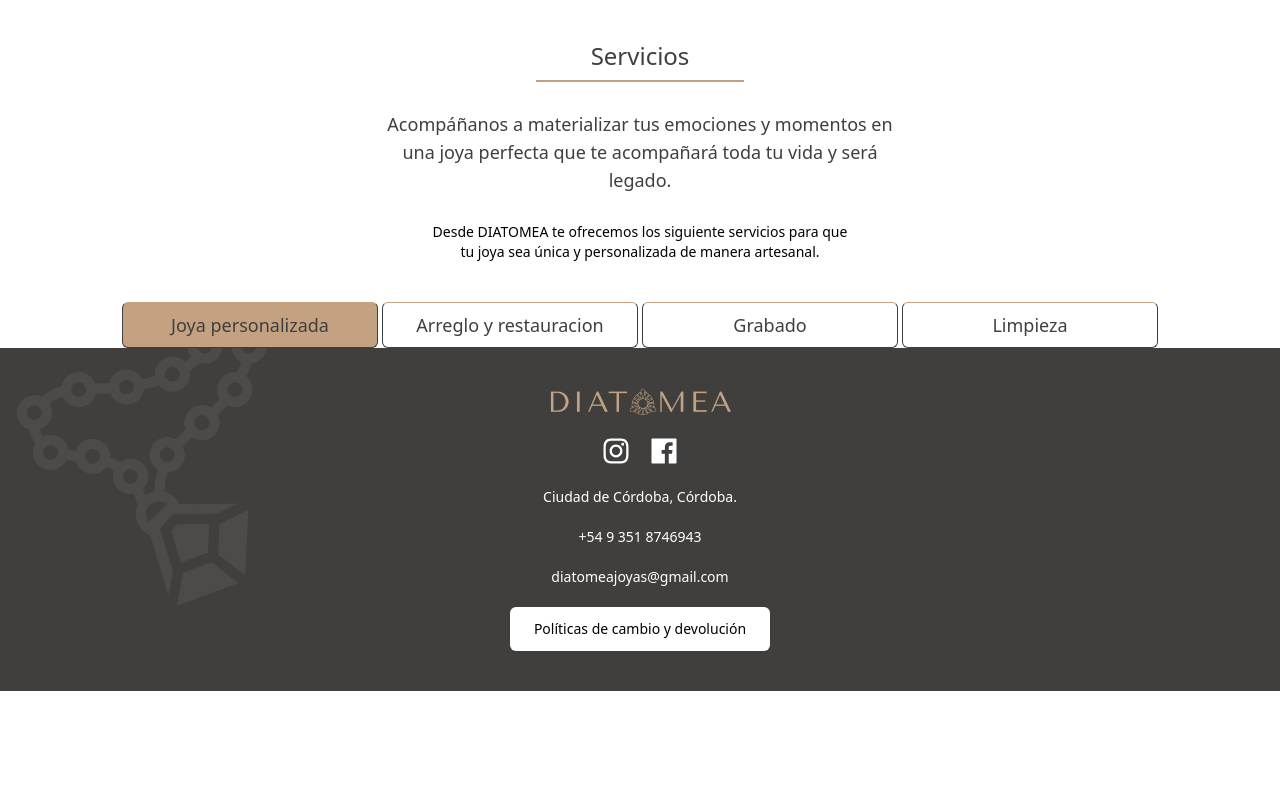
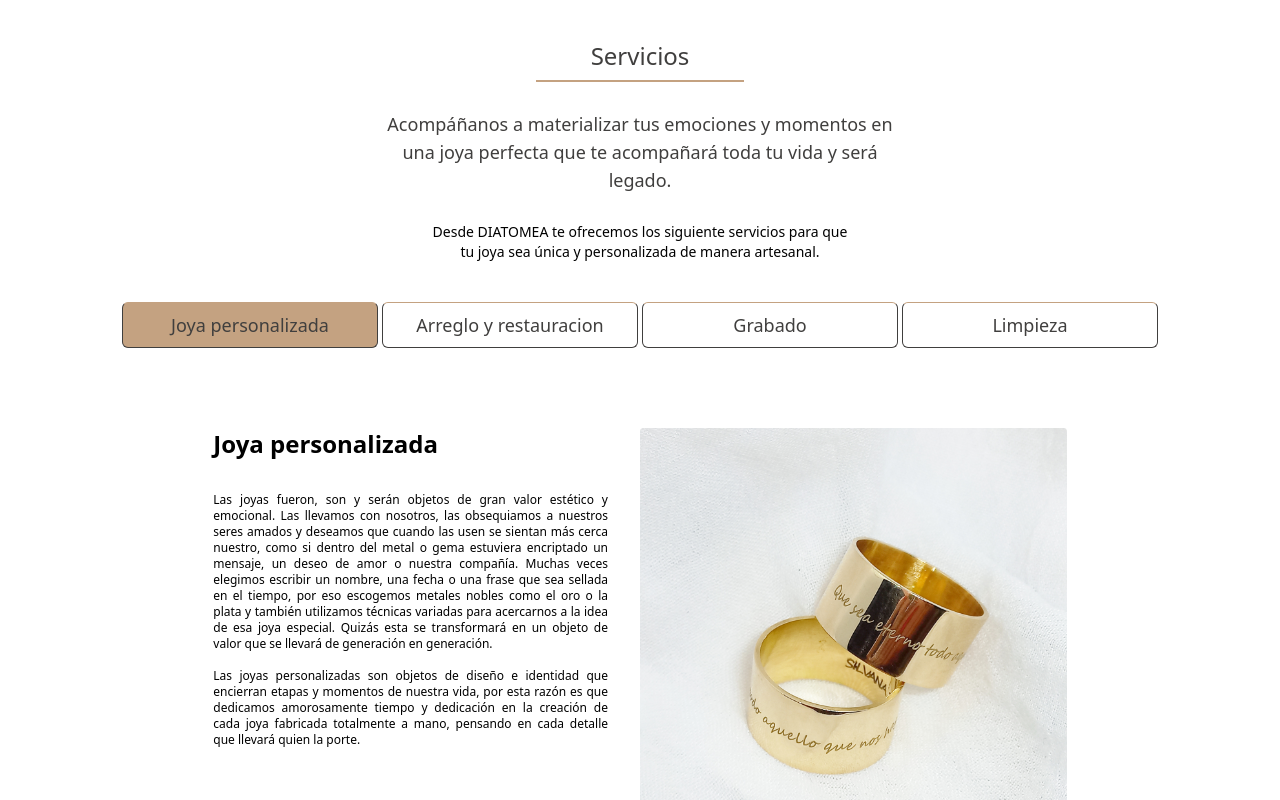
Before and after one commit to LucasAbbona/Diatomea, a React (Vite) app: page /Servicios in a window 1280 px wide. Both pictures are taken after a click on the button "Joya personalizada". Shown: the top 800 px of the page. Built offline with nearby package versions, Linux system fonts and the light colour scheme.

Commit message:
Custom/notFinished

```diff
--- /dev/null
+++ b/src/components/Custom.jsx
@@ -0,0 +1,29 @@
+import picture6 from '../assets/Services/pict6.png'
+import picture7 from '../assets/Services/pict7.png'
+
+const Custom = () => {
+  return (
+    <div className="md:w-2/3 px-5 md:px-0 mx-auto my-20">
+        <div className='flex gap-8 flex-col md:flex-row'>
+            <div className='flex flex-col items-start gap-8'>
+                <p className='inline text-2xl font-semibold self-start'>Joya personalizada</p>
+                <p className='md:text-xs text-base text-justify'>Las joyas fueron, son y serán objetos de gran valor estético y emocional. Las llevamos con nosotros, las obsequiamos a nuestros seres amados y deseamos que cuando las usen se sientan más cerca nuestro, como si dentro del metal o gema estuviera encriptado un mensaje, un deseo de amor o nuestra compañía. Muchas veces elegimos escribir un nombre, una fecha o una frase que sea sellada en el tiempo, por eso escogemos metales nobles como el oro o la plata y también utilizamos técnicas variadas para acercarnos a la idea de esa joya especial. Quizás esta se transformará en un objeto de valor que se llevará de generación en generación. <br /><br />Las joyas personalizadas son objetos de diseño e identidad que encierran etapas y momentos de nuestra vida, por esta razón es que dedicamos amorosamente tiempo y dedicación en la creación de cada joya fabricada totalmente a mano, pensando en cada detalle que llevará quien la porte.</p>
+            </div>
+            <img src={picture7} className='md:w-1/2' alt="" />
+        </div>
+        <div className='mt-16 flex flex-col items-center gap-8'>
+            <p className='inline text-2xl font-semibold w-1/2 text-center'>Conoce la historia de esta joya </p>
+            <div className='w-full flex gap-10'>
+                <img src={picture6} className='hidden md:inline md:w-1/2' alt="" />
+                <div className='flex flex-col items-center gap-10'>
+                    <p className='text-sm text-justify'>Grandes momentos, relatos e historias se funden para transformarse en una nueva historia, nuevas joya que cuentan una historia actual, pero con las raíces antiguas de nuestras familias. Las alianzas que creamos cuentan un poco esto, esas historias donde se necesitan otras para surgir. Este suceso y creación de alianzas comienza con varias joyas de ambos integrantes de una pareja, algunos anillos del abuelo de ella, otro aro de la otra abuela, un dije de cuando ella era niña, una cadena traída de marruecos …y así todas esas historias de personas, viajes, recuerdos y lugares se funden para dar un nuevo significado a otras joyas, ahora con un diseño más contemporáneo y simple tipo tubo con una frase muy poderosa:</p>
+                    <p className='text-xl text-center w-1/2 md:w-full'>“Que sea eterno todo aquello que nos haga bien”.</p>
+                    <p className='text-sm text-justify'>Estas alianzas fueron realizadas totalmente a mano, se reciclo y fundió oro 18 kt.</p>
+                </div>
+            </div>
+        </div>
+    </div>
+  )
+}
+
+export default Custom
--- a/src/pages/Servicios.jsx
+++ b/src/pages/Servicios.jsx
@@ -1,6 +1,7 @@
 import { useState } from "react"
 import Restauraciones from "../components/Restauraciones"
 import Limpieza from "../components/Limpieza"
+import Custom from "../components/Custom"
 
 const Servicios = () => {
     const [custom,setCustom] = useState(false)
@@ -26,7 +27,7 @@ const Servicios = () => {
             {reparaciones &&
             <Restauraciones />}
             {clean && <Limpieza/>}
-
+            {custom && <Custom />}
         </div>
     )
 }
```
Also changed, not shown: src/assets/Services/pict6.png (added), src/assets/Services/pict7.png (added).
